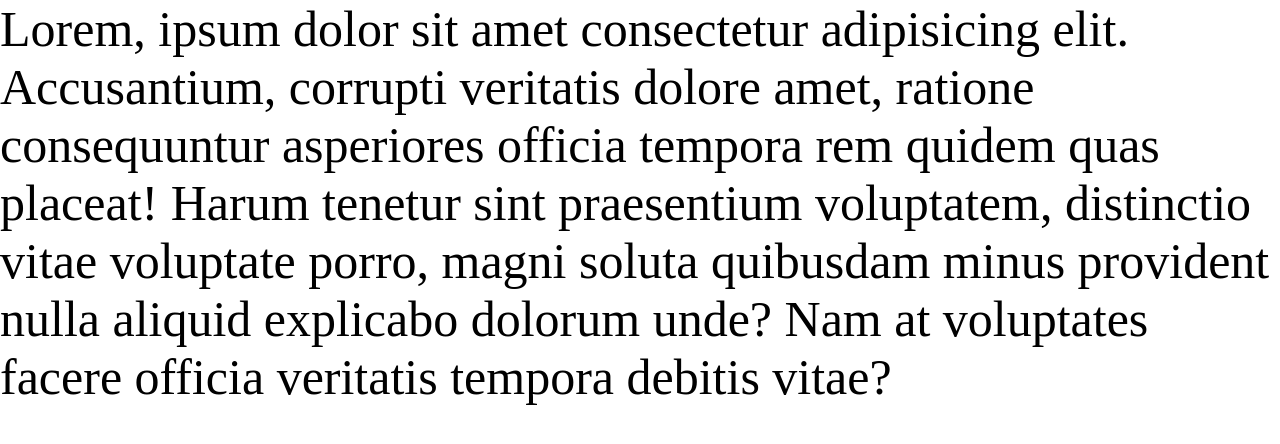
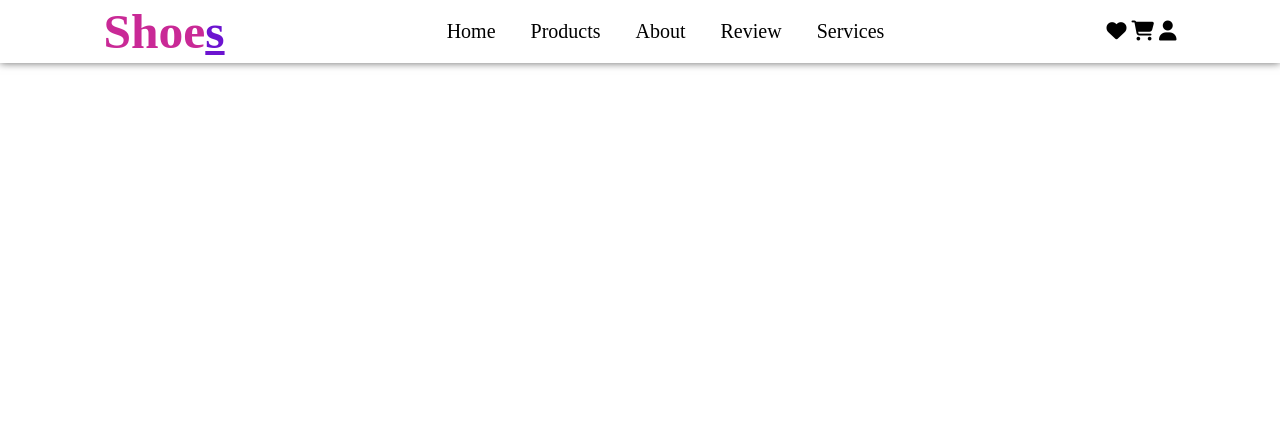
Before and after one commit to zihadhossion/shoes, a plain HTML site: page index.html in a window 1280 px wide. Drawn offline with Linux system fonts and the light colour scheme.

Commit message:
nav finish

```diff
--- a/css/_base.scss
+++ b/css/_base.scss
@@ -9,5 +9,5 @@ html {
 }
 
 body {
-    font-size: 5rem;
+    font-size: 2rem;
 }
--- /dev/null
+++ b/css/_header.scss
@@ -0,0 +1,44 @@
+header {
+    width: 100%;
+    height: 100vh;
+
+    nav {
+        display: flex;
+        align-items: center;
+        justify-content: space-around;
+        position: fixed;
+        top: 0;
+        left: 0;
+        right: 0;
+        z-index: 100;
+        box-shadow: 0 0 0.8rem rgba(0, 0, 0, 0.6);
+    }
+
+    .logo {
+        font-size: 3.3rem;
+        color: #c92996;
+        margin: .3rem 0;
+        cursor: pointer;
+
+        span {
+            color: #6c14d0;
+            text-decoration: underline;
+        }
+
+    }
+
+    .navbar ul {
+        list-style: none;
+
+        li {
+            display: inline-block;
+            margin: 0.5rem 1.5rem;
+        }
+
+        a {
+            color: black;
+            text-decoration: none;
+        }
+
+    }
+}
--- a/css/style.scss
+++ b/css/style.scss
@@ -1 +1,2 @@
 @import 'base';
+@import 'header';
--- a/index.html
+++ b/index.html
@@ -12,10 +12,28 @@
 </head>
 
 <body>
-    <p>Lorem, ipsum dolor sit amet consectetur adipisicing elit. Accusantium, corrupti veritatis dolore amet, ratione
-        consequuntur asperiores officia tempora rem quidem quas placeat! Harum tenetur sint praesentium voluptatem,
-        distinctio vitae voluptate porro, magni soluta quibusdam minus provident nulla aliquid explicabo dolorum unde?
-        Nam at voluptates facere officia veritatis tempora debitis vitae?</p>
+    <header>
+        <nav>
+            <div class="logo">
+                <h1>Shoe<span>s</span></h1>
+            </div>
+            <div class="navbar">
+                <ul>
+                    <li><a href="#">Home</a></li>
+                    <li><a href="#">Products</a></li>
+                    <li><a href="#">About</a></li>
+                    <li><a href="#">Review</a></li>
+                    <li><a href="#">Services</a></li>
+                </ul>
+            </div>
+            <div class="icons">
+                <i class="fa-solid fa-heart"></i>
+                <i class="fa-solid fa-cart-shopping"></i>
+                <i class="fa-solid fa-user"></i>
+            </div>
+
+        </nav>
+    </header>
 </body>
 
 </html>
```
Also changed, not shown: css/style.css, 1 other file.
